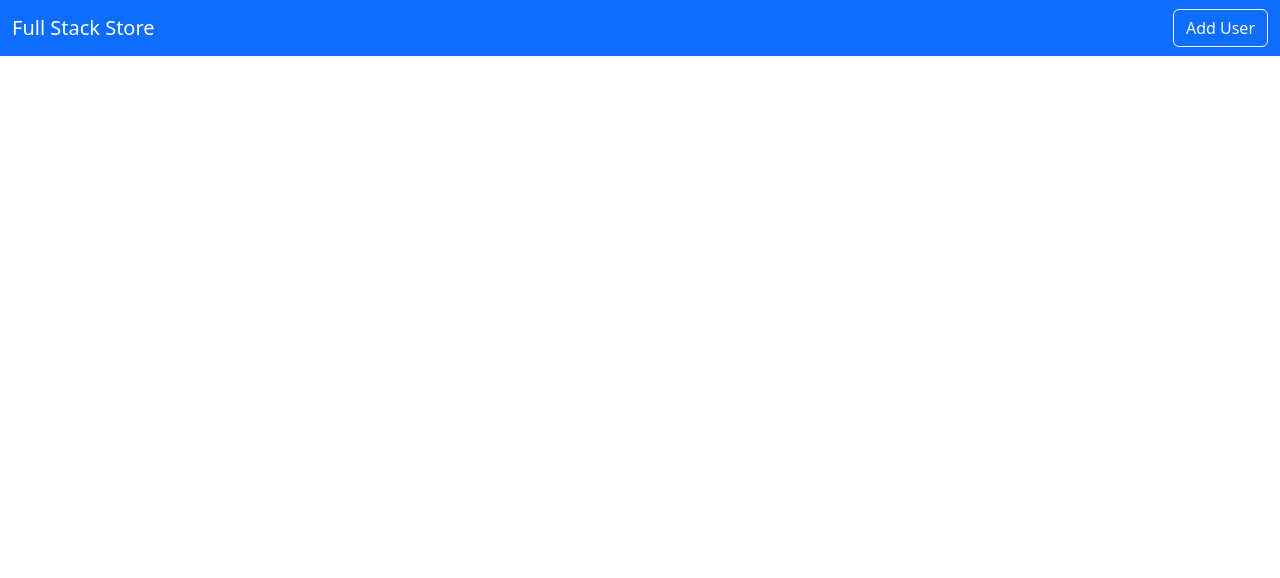
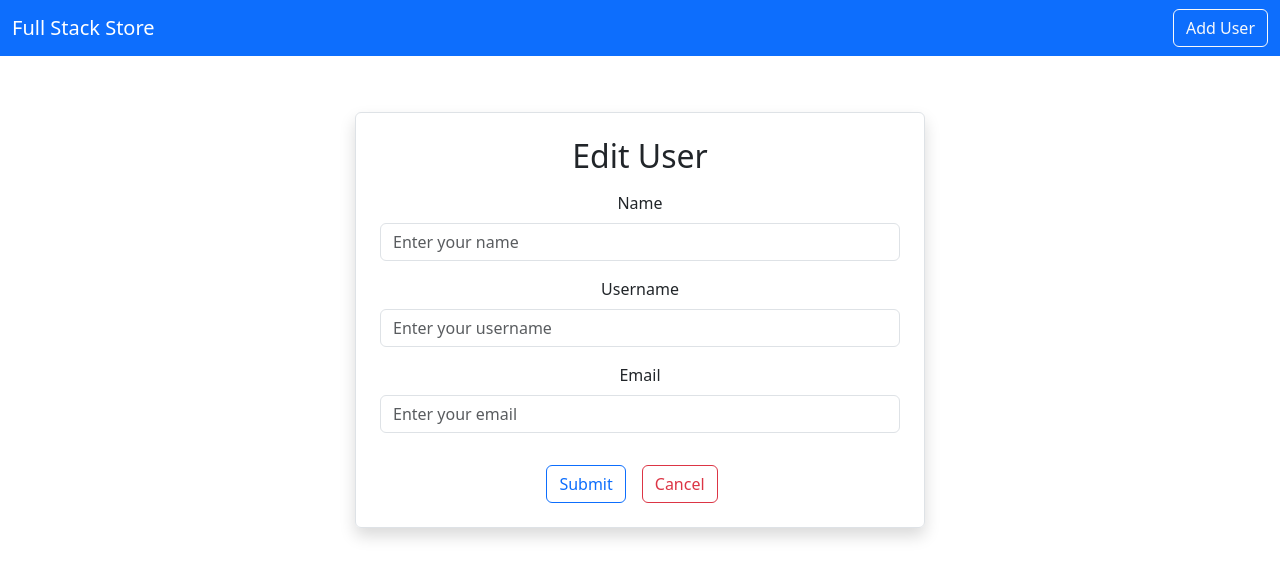
Before and after one commit to Kalindusu/Fullstack_store_frontend, a React (Create React App) app: page /edituser/1 in a window 1280 px wide. Shown: the top 578 px of the page. Built offline with nearby package versions, Linux system fonts and the light colour scheme; no server answers.

Commit message:
crud update

```diff
--- a/src/App.js
+++ b/src/App.js
@@ -5,6 +5,8 @@
 import Home from './pages/Home';
 import {BrowserRouter as Router, Route, Routes} from 'react-router-dom';
 import Adduser from './users/Adduser';
+import Editusers from './users/EditUsers';
+import ViewUser from './users/ViewUser';
 
 
 
@@ -17,6 +19,8 @@
     <Routes>
       <Route exact path="/" element={<Home/>}/>
       <Route exact path="/adduser" element={<Adduser/>}/>
+      <Route exact path="/edituser/:id" element={<Editusers/>}/>
+      <Route exact path="/viewuser" element={<ViewUser/>}/>
     </Routes>
     </Router>
 
--- a/src/pages/Home.js
+++ b/src/pages/Home.js
@@ -2,9 +2,12 @@
 import axios from 'axios';
 import { useState } from 'react';
 import { useEffect } from 'react';
+import { Link } from 'react-router-dom';
+import { useParams } from 'react-router-dom';
 
 export default function Home() {
   const[users,setUsers] = useState([]);
+  const{id}=useParams();
 
   useEffect(()=>{
 loardusers();
@@ -13,6 +16,10 @@
   const loardusers=async()=>{
     const result=await axios.get('http://localhost:8080/users');
     setUsers(result.data);
+  };
+  const deleteUser=async(id)=>{
+    await axios.delete(`http://localhost:8080/user/${id}`);
+    loardusers();
   }
 
 
@@ -39,9 +46,11 @@
     <td>{user.username}</td>
     <td>{user.email}</td>
     <td>
-      <button className="btn btn-primary mx-2">View</button>
-      <button className="btn btn-outline-primary mx-2">Edit</button>
-      <button className="btn btn-danger mx-2">Delete</button>
+      <Link to={'/viewuser'} className="btn btn-primary mx-2">View</Link>
+      <Link to={`/edituser/${user.id}`} className="btn btn-outline-primary mx-2">Edit</Link>
+      <button className="btn btn-danger mx-2"
+      onClick={()=>deleteUser(user.id)}
+      >Delete</button>
     </td>
   </tr>
    ))}
--- a/src/users/Adduser.js
+++ b/src/users/Adduser.js
@@ -1,38 +1,87 @@
 import React from "react";
 import { Link } from "react-router-dom";
+import { useState } from "react";
+import axios from "axios";
+import { useNavigate } from "react-router-dom";
 
 export default function Adduser() {
+  let navigate = useNavigate();
+  const [user, setUser] = useState({
+    name: "",
+    username: "",
+    email: "",
+  });
+
+  const { name, username, email } = user;
+  const onInputChange = (e) => {
+    console.log(e.target.name, e.target.value);
+    setUser({ ...user, [e.target.name]: e.target.value });
+  };
+
+  const onSubmit = async (e) => {
+    e.preventDefault();
+    await axios.post("http://localhost:8080/user", user);
+    alert("User added successfully");
+    navigate("/");
+  };
+
   return (
     <div className="container mt-5">
       <div className="row">
         <div className="col-md-6 offset-md-3 border rounded p-4 mt-2 shadow">
-          <h2 className="text-cener">Register User</h2>
+          <h2 className="text-center">Register User</h2>
+          <form onSubmit={(e) => onSubmit(e)}>
             <div className="mb-3 mt-3">
-            <label htmlFor="Name" className="form-label">Name</label>
+              <label htmlFor="Name" className="form-label">
+                Name
+              </label>
               <input
                 type={"text"}
                 className="form-control"
                 placeholder="Enter your name"
+                name="name"
+                value={name}
+                onChange={(e) => onInputChange(e)}
+                required={true}
               />
             </div>
             <div className="mb-3 mt-3">
-            <label htmlFor="Username" className="form-label">Username</label>
+              <label htmlFor="Username" className="form-label">
+                Username
+              </label>
               <input
                 type={"text"}
                 className="form-control"
                 placeholder="Enter your username"
+                name="username"
+                value={username}
+                onChange={(e) => onInputChange(e)}
+                required={true}
               />
             </div>
             <div className="mb-3 mt-3">
-            <label htmlFor="Email" className="form-label">Email</label>
+              <label htmlFor="Email" className="form-label">
+                Email
+              </label>
               <input
                 type={"text"}
                 className="form-control"
-              placeholder="Enter your mail"
+                placeholder="Enter your email"
+                name="email"
+                value={email}
+                onChange={(e) => onInputChange(e)}
+                required={true}
               />
             </div>
             <button className="btn btn-outline-primary mt-3">Submit</button>
-            <Link to="/" className="btn btn-outline-danger mt-3 mx-3"  onClick={() => alert('Submission is canceled')}>cancel</Link>
+            <Link
+              to="/"
+              className="btn btn-outline-danger mt-3 mx-3"
+              onClick={() => alert("Submission is canceled")}
+            >
+              Cancel
+            </Link>
+          </form>
         </div>
       </div>
     </div>
--- a/src/users/EditUsers.js
+++ b/src/users/EditUsers.js
@@ -0,0 +1,101 @@
+import React, { useEffect } from "react";
+import { Link, useParams } from "react-router-dom";
+import { useState } from "react";
+import axios from "axios";
+import { useNavigate } from "react-router-dom";
+
+export default function Edituser() {
+  let navigate = useNavigate();
+  const {id}=useParams();
+  const [user, setUser] = useState({
+    name: "",
+    username: "",
+    email: "",
+  });
+
+  const { name, username, email } = user;
+  const onInputChange = (e) => {
+    console.log(e.target.name, e.target.value);
+    setUser({ ...user, [e.target.name]: e.target.value });
+  };
+
+  useEffect(() => {
+    loadUser();
+  }, []);
+
+  const onSubmit = async (e) => {
+    e.preventDefault();
+    await axios.put(`http://localhost:8080/user/${id}`, user);
+    alert("User added successfully");
+    navigate("/");
+  };
+  const loadUser =async()=>{
+    const result=await axios.get(`http://localhost:8080/user/${id}`);
+    setUser(result.data);
+  }
+  useEffect(()=>{
+    loadUser();
+  },[])
+
+  return (
+    <div className="container mt-5">
+      <div className="row">
+        <div className="col-md-6 offset-md-3 border rounded p-4 mt-2 shadow">
+          <h2 className="text-center">Edit User</h2>
+          <form onSubmit={(e) => onSubmit(e)}>
+            <div className="mb-3 mt-3">
+              <label htmlFor="Name" className="form-label">
+                Name
+              </label>
+              <input
+                type={"text"}
+                className="form-control"
+                placeholder="Enter your name"
+                name="name"
+                value={name}
+                onChange={(e) => onInputChange(e)}
+                required={true}
+              />
+            </div>
+            <div className="mb-3 mt-3">
+              <label htmlFor="Username" className="form-label">
+                Username
+              </label>
+              <input
+                type={"text"}
+                className="form-control"
+                placeholder="Enter your username"
+                name="username"
+                value={username}
+                onChange={(e) => onInputChange(e)}
+                required={true}
+              />
+            </div>
+            <div className="mb-3 mt-3">
+              <label htmlFor="Email" className="form-label">
+                Email
+              </label>
+              <input
+                type={"text"}
+                className="form-control"
+                placeholder="Enter your email"
+                name="email"
+                value={email}
+                onChange={(e) => onInputChange(e)}
+                required={true}
+              />
+            </div>
+            <button className="btn btn-outline-primary mt-3">Submit</button>
+            <Link
+              to="/"
+              className="btn btn-outline-danger mt-3 mx-3"
+              onClick={() => alert("Submission is canceled")}
+            >
+              Cancel
+            </Link>
+          </form>
+        </div>
+      </div>
+    </div>
+  );
+}
--- a/src/users/ViewUser.js
+++ b/src/users/ViewUser.js
@@ -0,0 +1,27 @@
+import React from 'react'
+import { Link } from 'react-router-dom'
+
+export default function ViewUser() {
+  return (
+
+       <div className="container mt-5">
+      <div className="row">
+        <div className="col-md-6 offset-md-3 border rounded p-4 mt-2 shadow">
+          <h2 className="text-center"> User Details</h2>
+          <div className='card'>
+            <div className='card-body'>
+                Details of user id :
+                <ul className='list-group list-group-flush'>
+                    <li className='list-group-item'> <b>Name:</b></li>
+                    <li className='list-group-item'> <b>Username:</b></li>
+                    <li className='list-group-item'> <b>Email:</b></li>
+
+                </ul>
+          </div>
+          </div>
+          <Link to={"/"} className="btn btn-primary my-2">Back</Link>
+          </div>
+          </div>
+    </div>
+  )
+}
```
Lines whose indentation alone changed are shown as unchanged.
